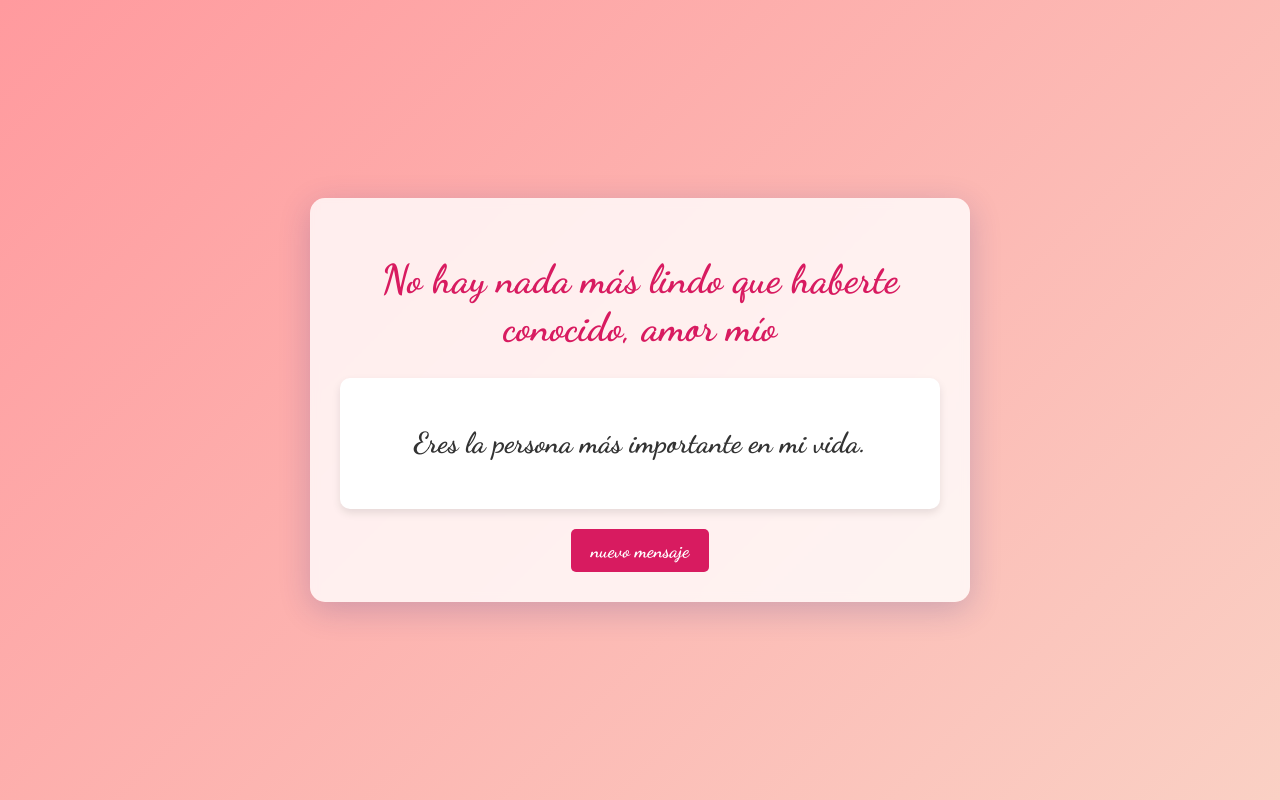
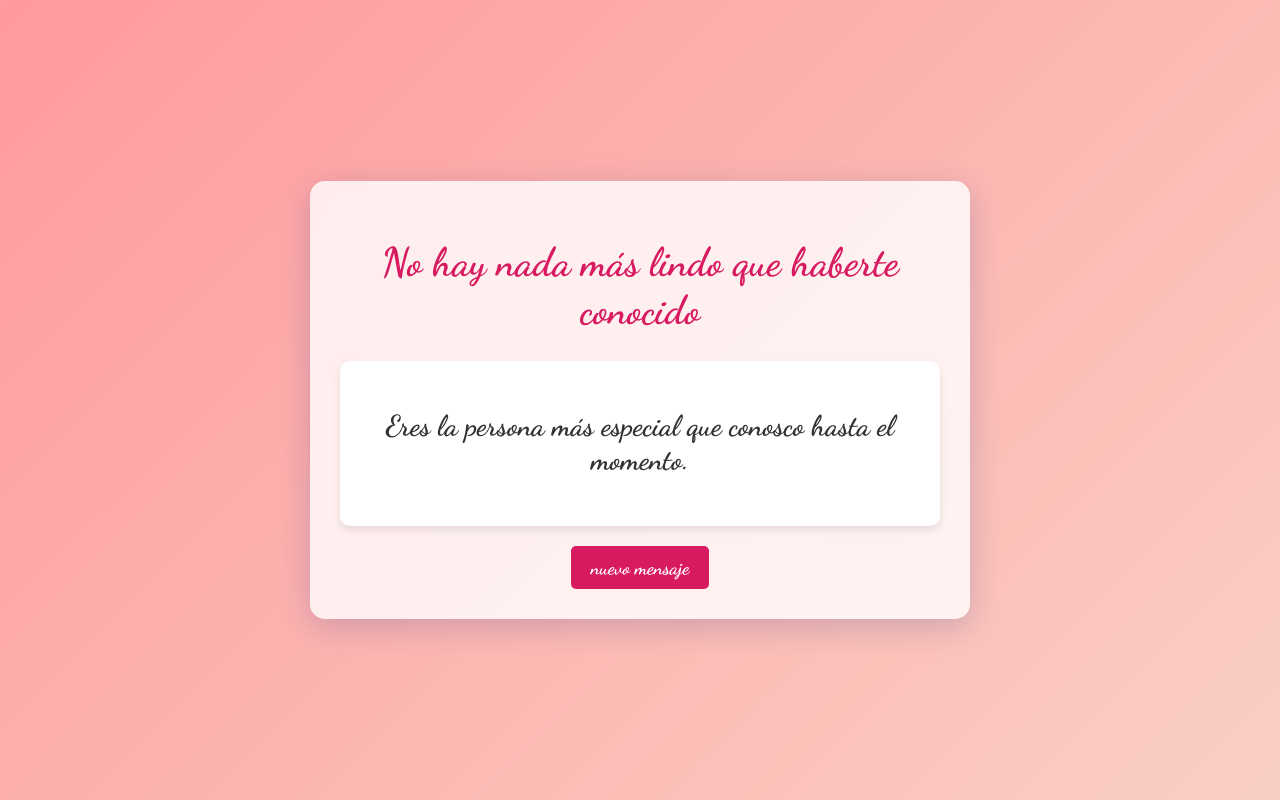
Before and after one commit to Minaya21/Flores, a plain HTML site: page index.html in a window 1280 px wide. Drawn offline with Linux system fonts and the light colour scheme.

Commit message:
Update index.html

```diff
--- a/index.html
+++ b/index.html
@@ -3,15 +3,15 @@
 <head>
     <meta charset="UTF-8">
     <meta name="viewport" content="width=device-width, initial-scale=1.0">
-    <title>Para mi Amor Jasmin</title>
+    <title>Para Risi - TheEtson</title>
     <link href="https://fonts.googleapis.com/css2?family=Dancing+Script:wght@700&display=swap" rel="stylesheet">
     <link rel="stylesheet" href="./css/styles.css">
 </head>
 <body>
     <div class="container">
-        <h1>No hay nada más lindo que haberte conocido, amor mío</h1>
+        <h1>No hay nada más lindo que haberte conocido</h1>
         <div class="message-box">
-            <p id="message">Eres la persona más importante en mi vida.</p>
+            <p id="message">Eres la persona más especial que conosco hasta el momento.</p>
         </div>
         <button id="btn">nuevo mensaje</button>
     </div>
```
